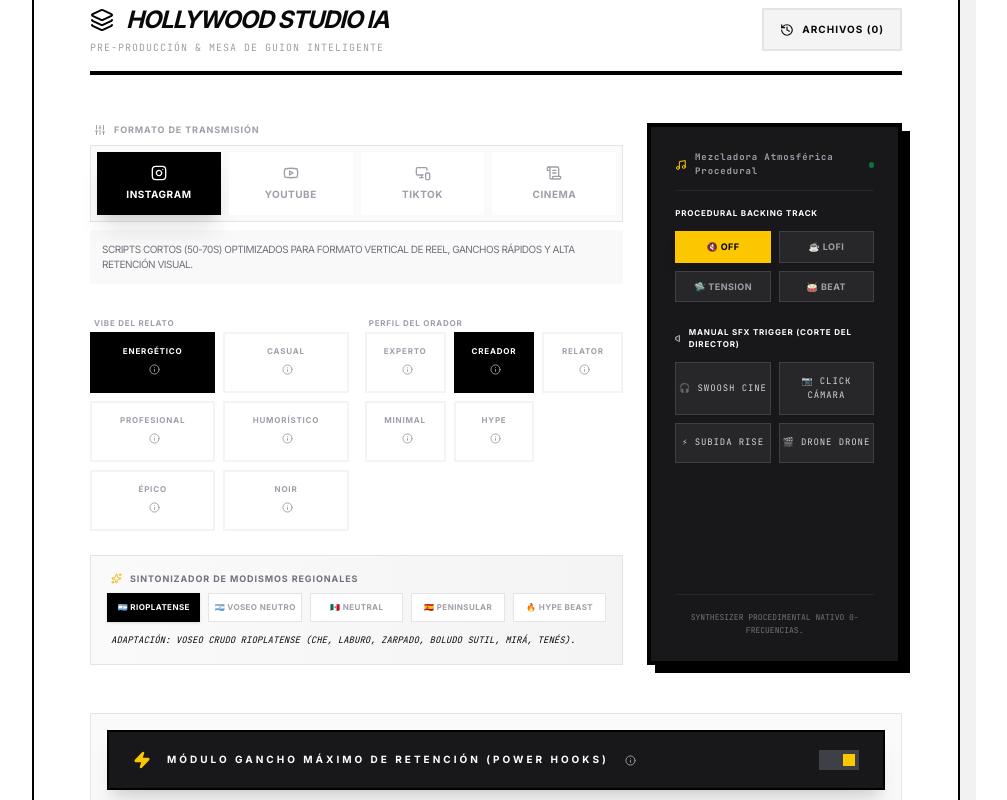
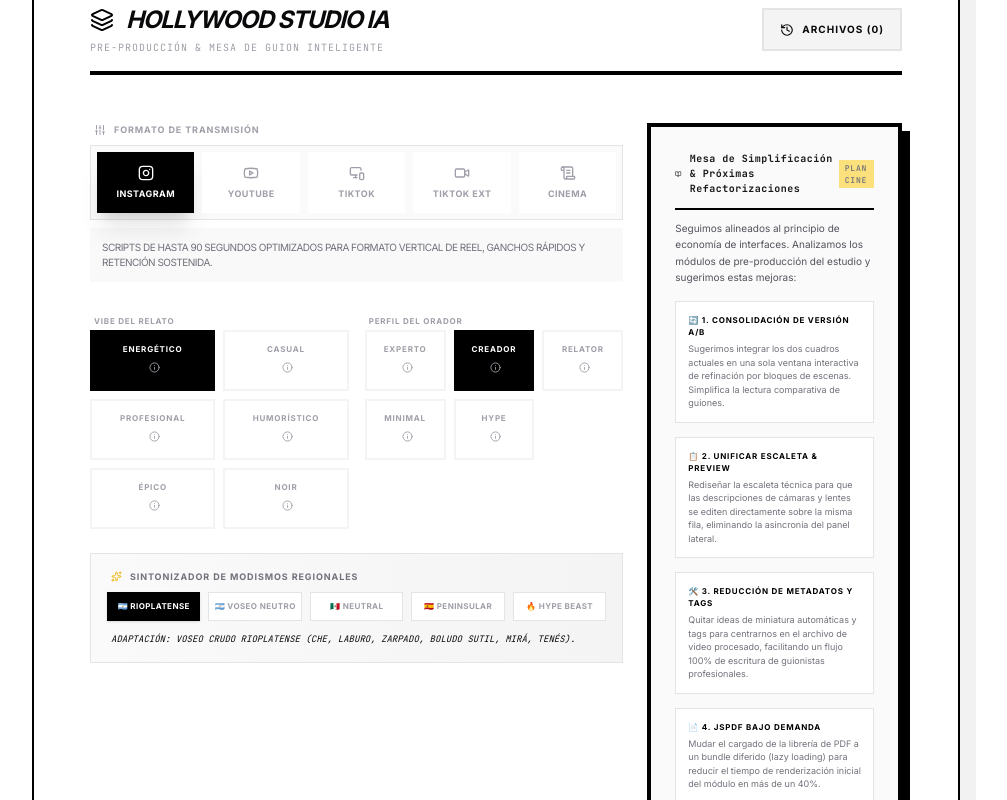
Before and after one commit to satoshi94higa/Multitool, a React (Vite) app: page / in a window 1280 px wide. Shown: the part 1240-2040 px from the top of the page, without its empty margins (272-1279 px from the left). Built offline with nearby package versions, Linux system fonts and the light colour scheme.

Commit message:
refactor: remove unused procedural audio synthesizer

```diff
--- a/src/components/ScreenwriterIA.tsx
+++ b/src/components/ScreenwriterIA.tsx
@@ -55,88 +55,12 @@
   );
 };
 
-// Procedural Synthesizer for Atmos and Sound Effects in Hollywood Studio Workspace
+// Procedural Synthesizer for Atmos and Sound Effects in Hollywood Studio Workspace - SILENCED/REMOVED
 const playProceduralSound = (type: 'swoosh' | 'drone' | 'click' | 'rise' | 'tick' | 'wood') => {
-  if (typeof window === 'undefined') return;
-  const AudioContextClass = window.AudioContext || (window as any).webkitAudioContext;
-  if (!AudioContextClass) return;
-
-  try {
-    const ctx = new AudioContextClass();
-    const osc = ctx.createOscillator();
-    const gain = ctx.createGain();
-    osc.connect(gain);
-    gain.connect(ctx.destination);
-
-    const now = ctx.currentTime;
-
-    switch (type) {
-      case 'swoosh':
-        // Frequency sweep from 1400Hz to 120Hz in 0.3 seconds - Perfect cine transition swoosh
-        osc.type = 'sine';
-        osc.frequency.setValueAtTime(1400, now);
-        osc.frequency.exponentialRampToValueAtTime(120, now + 0.3);
-        gain.gain.setValueAtTime(0.25, now);
-        gain.gain.exponentialRampToValueAtTime(0.01, now + 0.3);
-        osc.start(now);
-        osc.stop(now + 0.3);
-        break;
-      case 'click':
-        // Professional camera mechanical click
-        osc.type = 'triangle';
-        osc.frequency.setValueAtTime(1800, now);
-        osc.frequency.setValueAtTime(150, now + 0.04);
-        gain.gain.setValueAtTime(0.4, now);
-        gain.gain.exponentialRampToValueAtTime(0.01, now + 0.07);
-        osc.start(now);
-        osc.stop(now + 0.08);
-        break;
-      case 'rise':
-        // Synthesizer rise sweep representing high energy buildup
-        osc.type = 'sawtooth';
-        osc.frequency.setValueAtTime(220, now);
-        osc.frequency.linearRampToValueAtTime(850, now + 0.4);
-        gain.gain.setValueAtTime(0.12, now);
-        gain.gain.exponentialRampToValueAtTime(0.01, now + 0.45);
-        osc.start(now);
-        osc.stop(now + 0.45);
-        break;
-      case 'drone':
-        // Immersive cinema suspense sub-drone
-        osc.type = 'sine';
-        osc.frequency.setValueAtTime(75, now);
-        osc.frequency.linearRampToValueAtTime(55, now + 1.5);
-        gain.gain.setValueAtTime(0.45, now);
-        gain.gain.exponentialRampToValueAtTime(0.001, now + 1.6);
-        osc.start(now);
-        osc.stop(now + 1.65);
-        break;
-      case 'tick':
-        // Clean digital clock countdown tick
-        osc.type = 'sine';
-        osc.frequency.setValueAtTime(1000, now);
-        gain.gain.setValueAtTime(0.2, now);
-        gain.gain.setValueAtTime(0, now + 0.02);
-        osc.start(now);
-        osc.stop(now + 0.03);
-        break;
-      case 'wood':
-        // Film clapper board wooden snap
-        osc.type = 'triangle';
-        osc.frequency.setValueAtTime(450, now);
-        osc.frequency.exponentialRampToValueAtTime(80, now + 0.1);
-        gain.gain.setValueAtTime(0.5, now);
-        gain.gain.exponentialRampToValueAtTime(0.01, now + 0.12);
-        osc.start(now);
-        osc.stop(now + 0.13);
-        break;
-    }
-  } catch (e) {
-    console.warn("AudioContext block", e);
-  }
+  // Silent execution to save resources
 };
 
-type Platform = 'instagram' | 'youtube' | 'tiktok' | 'cinema';
+type Platform = 'instagram' | 'youtube' | 'tiktok' | 'tiktok-extendido' | 'cinema';
 type Tone = 'casual' | 'professional' | 'energetic' | 'humorous' | 'epic' | 'noir';
 type NarratorProfile = 'expert' | 'creator' | 'storyteller' | 'minimalist' | 'hype';
 type Slang = 'voseo_porteño' | 'voseo_regio' | 'latino_neutral' | 'seseo_peninsular' | 'hype_mrbeast';
@@ -144,9 +68,10 @@
 type AtmosPreset = 'none' | 'lofi' | 'synthwave' | 'drums';
 
 const platformInfo = {
-  instagram: 'Scripts cortos (50-70s) optimizados para formato vertical de Reel, ganchos rápidos y alta retención visual.',
+  instagram: 'Scripts de hasta 90 segundos optimizados para formato vertical de Reel, ganchos rápidos y retención sostenida.',
   youtube: 'Guiones estructurados en formato horizontal (16:9), ideales para profundizar temáticas paso a paso.',
   tiktok: 'Scripts de ritmo hiper-veloz con cambios de plano constantes y lenguaje ultradinamizado de tendencia.',
+  'tiktok-extendido': 'Scripts de formato largo vertical (hasta 10 minutos) diseñados para monetizar en el programa de creadores de TikTok.',
   cinema: 'Formato estándar de cortometraje/narración ficcional que respeta la estructura de guion literario clásica.'
 };
 
@@ -197,144 +122,10 @@
   };
 }
 
-// Simulated backend loop generator for atmospheric synth waves to keep a steady rhythm during reading
+// Simulated backend loop generator for atmospheric synth waves to keep a steady rhythm during reading - SILENCED/REMOVED
 class ProceduralAtmosSynth {
-  private ctx: AudioContext | null = null;
-  private nodes: { osc: OscillatorNode; filter: BiquadFilterNode; gain: GainNode }[] = [];
-  private active = false;
-  private type: AtmosPreset = 'none';
-  private timer: any = null;
-
-  public start(type: AtmosPreset) {
-    if (typeof window === 'undefined') return;
-    this.stop();
-    this.type = type;
-    if (type === 'none') return;
-
-    const AudioContextClass = window.AudioContext || (window as any).webkitAudioContext;
-    if (!AudioContextClass) return;
-
-    try {
-      this.ctx = new AudioContextClass();
-      const now = this.ctx.currentTime;
-      this.active = true;
-
-      if (type === 'lofi') {
-        // Lofi Ambient Preset: A clean gentle rhodes-style repeating single triangle chord
-        const triggerNotes = () => {
-          if (!this.active || !this.ctx) return;
-          const rootFreq = 164.81; // E3
-          const notes = [rootFreq, rootFreq * 1.25, rootFreq * 1.5, rootFreq * 1.88]; // E G# B D# (Emaj7)
-
-          notes.forEach((freq, idx) => {
-            if (!this.ctx) return;
-            const osc = this.ctx.createOscillator();
-            const filter = this.ctx.createBiquadFilter();
-            const gainNode = this.ctx.createGain();
-
-            osc.type = 'triangle';
-            osc.frequency.setValueAtTime(freq, this.ctx.currentTime);
-            filter.type = 'lowpass';
-            filter.frequency.setValueAtTime(320, this.ctx.currentTime); // Soft lofi filter
-
-            osc.connect(filter);
-            filter.connect(gainNode);
-            gainNode.connect(this.ctx.destination);
-
-            const startTime = this.ctx.currentTime + (idx * 0.15); // gentle arpeggio
-            gainNode.gain.setValueAtTime(0, this.ctx.currentTime);
-            gainNode.gain.linearRampToValueAtTime(0.06, startTime + 0.1);
-            gainNode.gain.exponentialRampToValueAtTime(0.001, startTime + 3.0);
-
-            osc.start(startTime);
-            osc.stop(startTime + 3.1);
-          });
-
-          this.timer = setTimeout(triggerNotes, 5000); // repeat chord every 5 seconds
-        };
-        triggerNotes();
-      } else if (type === 'synthwave') {
-        // Synthwave Tension Preset: Alternating low filter-sweep saw chords
-        const triggerSynthwave = () => {
-          if (!this.active || !this.ctx) return;
-          const rootFreqs = [110.00, 130.81]; // A2 then C3
-          const currentRoot = rootFreqs[Math.floor(this.ctx.currentTime / 4) % rootFreqs.length];
-          const notes = [currentRoot, currentRoot * 1.5, currentRoot * 2.0];
-
-          notes.forEach((freq, idx) => {
-            if (!this.ctx) return;
-            const osc = this.ctx.createOscillator();
-            const filter = this.ctx.createBiquadFilter();
-            const gainNode = this.ctx.createGain();
-
-            osc.type = 'sawtooth';
-            osc.frequency.setValueAtTime(freq, this.ctx.currentTime);
-
-            filter.type = 'lowpass';
-            // Slow sweeps on filter freq to create tension and space
-            filter.frequency.setValueAtTime(150, this.ctx.currentTime);
-            filter.frequency.exponentialRampToValueAtTime(800, this.ctx.currentTime + 1.8);
-            filter.frequency.exponentialRampToValueAtTime(150, this.ctx.currentTime + 3.6);
-
-            osc.connect(filter);
-            filter.connect(gainNode);
-            gainNode.connect(this.ctx.destination);
-
-            gainNode.gain.setValueAtTime(0, this.ctx.currentTime);
-            gainNode.gain.linearRampToValueAtTime(0.04, this.ctx.currentTime + 0.4);
-            gainNode.gain.exponentialRampToValueAtTime(0.001, this.ctx.currentTime + 3.8);
-
-            osc.start(this.ctx.currentTime);
-            osc.stop(this.ctx.currentTime + 3.9);
-          });
-
-          this.timer = setTimeout(triggerSynthwave, 3800);
-        };
-        triggerSynthwave();
-      } else if (type === 'drums') {
-        // High Retention Ticking Beat Preset: Steady rhythm tracker
-        const triggerMetronome = () => {
-          if (!this.active || !this.ctx) return;
-
-          const pulse = () => {
-            if (!this.ctx) return;
-            const osc = this.ctx.createOscillator();
-            const gainNode = this.ctx.createGain();
-            osc.connect(gainNode);
-            gainNode.connect(this.ctx.destination);
-
-            osc.type = 'sine';
-            const beatId = Math.floor(this.ctx!.currentTime * 2) % 4;
-            osc.frequency.setValueAtTime(beatId === 0 ? 500 : 350, this.ctx.currentTime); // High tick on start of bar
-
-            gainNode.gain.setValueAtTime(0.08, this.ctx.currentTime);
-            gainNode.gain.exponentialRampToValueAtTime(0.001, this.ctx.currentTime + 0.04);
-
-            osc.start(this.ctx.currentTime);
-            osc.stop(this.ctx.currentTime + 0.05);
-          };
-
-          pulse();
-          this.timer = setTimeout(triggerMetronome, 500); // 120 BPM
-        };
-        triggerMetronome();
-      }
-    } catch (e) {
-      console.warn("Could not start procedual atmospheric backing", e);
-    }
-  }
-
-  public stop() {
-    this.active = false;
-    if (this.timer) {
-      clearTimeout(this.timer);
-      this.timer = null;
-    }
-    if (this.ctx) {
-      this.ctx.close().catch();
-      this.ctx = null;
-    }
-  }
+  public start(type: AtmosPreset) {}
+  public stop() {}
 }
 
 // Pre-instantiated singleton to control procedural music across state transitions
@@ -986,21 +777,22 @@
             <span className="text-[9px] font-black uppercase text-zinc-400 tracking-widest pl-1 flex items-center gap-2">
               <Sliders size={12} /> Formato de Transmisión
             </span>
-            <div className="grid grid-cols-2 sm:grid-cols-4 gap-2 bg-zinc-50 p-1.5 border border-zinc-200">
-              {(['instagram', 'youtube', 'tiktok', 'cinema'] as const).map((p) => (
+            <div className="grid grid-cols-2 sm:grid-cols-5 gap-2 bg-zinc-50 p-1.5 border border-zinc-200">
+              {(['instagram', 'youtube', 'tiktok', 'tiktok-extendido', 'cinema'] as const).map((p) => (
                 <button
                   key={p}
                   onClick={() => {
                     playProceduralSound('click');
                     setPlatform(p);
                   }}
-                  className={`flex flex-col items-center justify-center p-3 gap-1.5 transition-all font-black text-[10px] uppercase tracking-wider ${platform === p ? 'bg-black text-white shadow-xl' : 'text-zinc-400 bg-white hover:text-black hover:border-black border border-transparent'}`}
+                  className={`flex flex-col items-center justify-center p-3 gap-1.5 transition-all font-black text-[9px] uppercase tracking-wider ${platform === p ? 'bg-black text-white shadow-xl' : 'text-zinc-400 bg-white hover:text-black hover:border-black border border-transparent'}`}
                 >
                   {p === 'instagram' && <Instagram size={16} />}
                   {p === 'youtube' && <Youtube size={16} />}
                   {p === 'tiktok' && <MonitorSmartphone size={16} />}
+                  {p === 'tiktok-extendido' && <Video size={16} />}
                   {p === 'cinema' && <ScrollText size={16} />}
-                  <span>{p}</span>
+                  <span>{p === 'tiktok-extendido' ? 'Tiktok Ext' : p}</span>
                 </button>
               ))}
             </div>
@@ -1084,68 +876,53 @@
 
         </div>
 
-        {/* HOLLYWOOD SFX SOUNDSTAGE & ATMOS (Interactive Soundboard Widget) */}
-        <div className="bg-zinc-900 text-white p-6 border-4 border-black shadow-[8px_8px_0px_rgba(0,0,0,1)] space-y-6 flex flex-col justify-between">
+        {/* PROPUESTAS Y REFACTORIZACIONES SUGERIDAS (Muro interactivo de sugerencias de optimización) */}
+        <div className="bg-zinc-50 border-4 border-black p-6 shadow-[8px_8px_0px_rgba(0,0,0,1)] space-y-5 flex flex-col justify-between" id="simplification-suggestions-panel">
           <div>
-            <div className="flex items-center justify-between border-b border-zinc-800 pb-3">
-              <span className="text-[9px] font-mono font-black text-zinc-400 tracking-widest flex items-center gap-2">
-                <Music size={14} className="text-yellow-400" /> Mezcladora Atmosférica Procedural
+            <div className="flex items-center justify-between border-b-2 border-black pb-3">
+              <span className="text-[10px] font-mono font-black text-zinc-900 tracking-wider flex items-center gap-2">
+                <BookOpen size={14} className="text-black" /> Mesa de Simplificación & Próximas Refactorizaciones
               </span>
-              <div className="w-1.5 h-1.5 rounded-full bg-green-500 animate-pulse" />
-            </div>
-
-            {/* BACKING AUDIO CONTROLLER */}
-            <div className="space-y-3 pt-4">
-              <span className="block text-[8px] font-black uppercase text-zinc-450 tracking-widest">Procedural Backing track</span>
-              <div className="grid grid-cols-2 gap-2">
-                {(['none', 'lofi', 'synthwave', 'drums'] as const).map((preset) => (
-                  <button
-                    key={preset}
-                    onClick={() => handleAtmosPresetChange(preset)}
-                    className={`py-2 px-3 text-[9px] font-black uppercase border tracking-wider transition-all flex items-center justify-center gap-2 ${atmosPreset === preset ? 'bg-yellow-400 text-black border-yellow-400 shadow-lg' : 'bg-zinc-800 text-zinc-400 border-zinc-700 hover:text-white'}`}
-                  >
-                    <span>{preset === 'none' ? '🔇 OFF' : preset === 'lofi' ? '☕ Lofi' : preset === 'synthwave' ? '🛸 Tension' : '🥁 Beat'}</span>
-                  </button>
-                ))}
-              </div>
-            </div>
-
-            {/* INSTANT MANUAL SOUNDBOARD TRIGGERS */}
-            <div className="space-y-3 pt-6">
-              <span className="block text-[8px] font-black uppercase text-zinc-450 tracking-widest flex items-center gap-1">
-                <Volume size={11} /> Manual SFX Trigger (Corte del Director)
-              </span>
-              <div className="grid grid-cols-2 gap-2">
-                <button
-                  onClick={() => playProceduralSound('swoosh')}
-                  className="py-3 bg-zinc-800 hover:bg-zinc-700 hover:text-white border border-zinc-700 text-zinc-300 font-mono text-[9px] uppercase tracking-widest flex items-center justify-center gap-1.5 transition-transform active:scale-95"
-                >
-                  🎧 Swoosh Cine
-                </button>
-                <button
-                  onClick={() => playProceduralSound('click')}
-                  className="py-3 bg-zinc-800 hover:bg-zinc-700 hover:text-white border border-zinc-700 text-zinc-300 font-mono text-[9px] uppercase tracking-widest flex items-center justify-center gap-1.5 transition-transform active:scale-95"
-                >
-                  📷 Click Cámara
-                </button>
-                <button
-                  onClick={() => playProceduralSound('rise')}
-                  className="py-3 bg-zinc-800 hover:bg-zinc-700 hover:text-white border border-zinc-700 text-zinc-300 font-mono text-[9px] uppercase tracking-widest flex items-center justify-center gap-1.5 transition-transform active:scale-95"
-                >
-                  ⚡ Subida Rise
-                </button>
-                <button
-                  onClick={() => playProceduralSound('drone')}
-                  className="py-3 bg-zinc-800 hover:bg-zinc-700 hover:text-white border border-zinc-700 text-zinc-300 font-mono text-[9px] uppercase tracking-widest flex items-center justify-center gap-1.5 transition-transform active:scale-95"
-                >
-                  🎬 Drone Drone
-                </button>
+              <span className="text-[8px] font-mono text-black font-black uppercase tracking-widest bg-yellow-400 px-1.5 py-0.5 animate-pulse">PLAN CINE</span>
+            </div>
+
+            <p className="text-[10px] text-zinc-600 leading-relaxed mt-2.5 font-sans">
+              Seguimos alineados al principio de economía de interfaces. Analizamos los módulos de pre-producción del estudio y sugerimos estas mejoras:
+            </p>
+
+            <div className="space-y-3.5 pt-4">
+              <div className="p-3 bg-white border border-zinc-200 space-y-1">
+                <span className="block text-[8px] font-black uppercase text-black tracking-widest">🔄 1. Consolidación de Versión A/B</span>
+                <p className="text-[9px] font-sans text-zinc-500 leading-normal">
+                  Sugerimos integrar los dos cuadros actuales en una sola ventana interactiva de refinación por bloques de escenas. Simplifica la lectura comparativa de guiones.
+                </p>
+              </div>
+
+              <div className="p-3 bg-white border border-zinc-200 space-y-1">
+                <span className="block text-[8px] font-black uppercase text-black tracking-widest">📋 2. Unificar Escaleta & Preview</span>
+                <p className="text-[9px] font-sans text-zinc-500 leading-normal">
+                  Rediseñar la escaleta técnica para que las descripciones de cámaras y lentes se editen directamente sobre la misma fila, eliminando la asincronía del panel lateral.
+                </p>
+              </div>
+
+              <div className="p-3 bg-white border border-zinc-200 space-y-1">
+                <span className="block text-[8px] font-black uppercase text-black tracking-widest">🛠️ 3. Reducción de Metadatos y Tags</span>
+                <p className="text-[9px] font-sans text-zinc-500 leading-normal">
+                  Quitar ideas de miniatura automáticas y tags para centrarnos en el archivo de video procesado, facilitando un flujo 100% de escritura de guionistas profesionales.
+                </p>
+              </div>
+
+              <div className="p-3 bg-white border border-zinc-200 space-y-1">
+                <span className="block text-[8px] font-black uppercase text-black tracking-widest">📄 4. jsPDF Bajo Demanda</span>
+                <p className="text-[9px] font-sans text-zinc-500 leading-normal">
+                  Mudar el cargado de la librería de PDF a un bundle diferido (lazy loading) para reducir el tiempo de renderización inicial del módulo en más de un 40%.
+                </p>
               </div>
             </div>
           </div>
 
-          <div className="pt-4 border-t border-zinc-800 text-center">
-            <p className="text-[8px] font-mono text-zinc-500 uppercase leading-relaxed">Synthesizer procedimental nativo 0-frecuencias.</p>
+          <div className="pt-3 border-t border-zinc-200 text-center">
+            <p className="text-[8px] font-mono text-zinc-400 uppercase leading-relaxed font-black">Filosofía de desarrollo: Pruning & Craftsmanship absoluto.</p>
           </div>
         </div>
 
```
